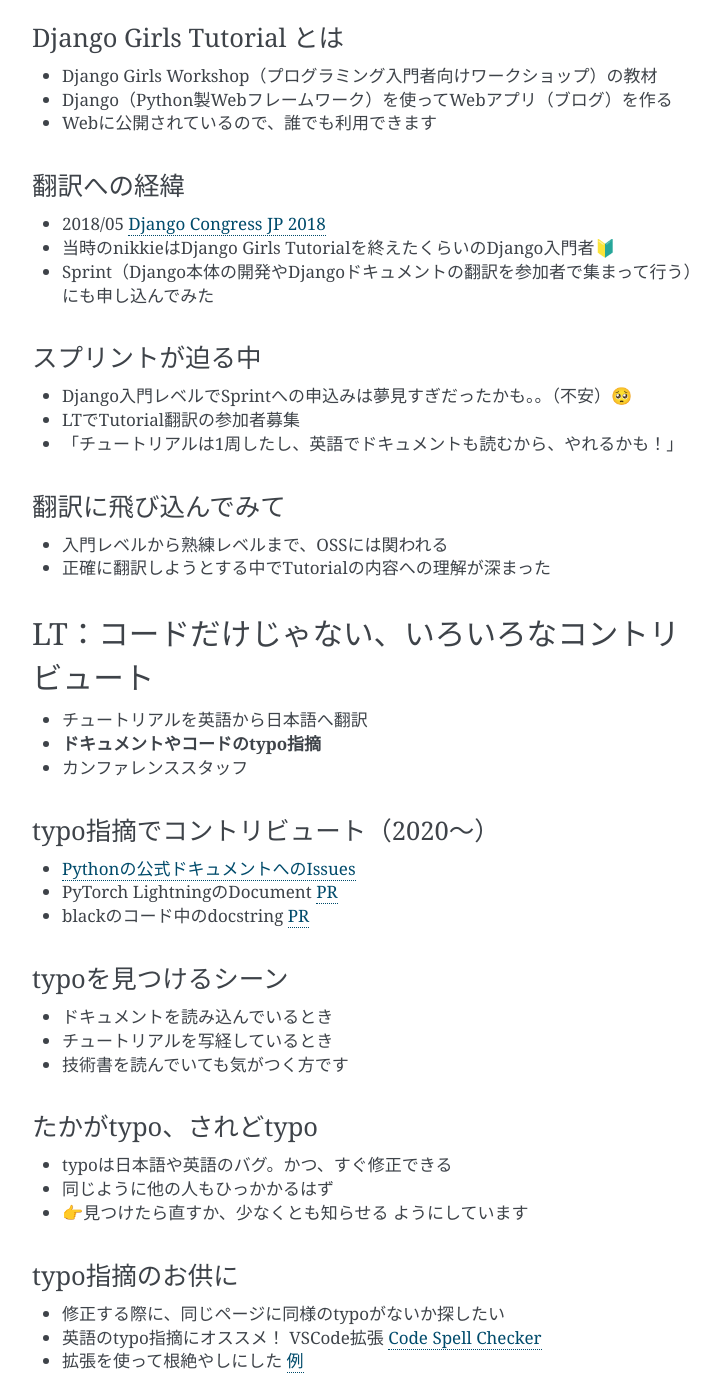
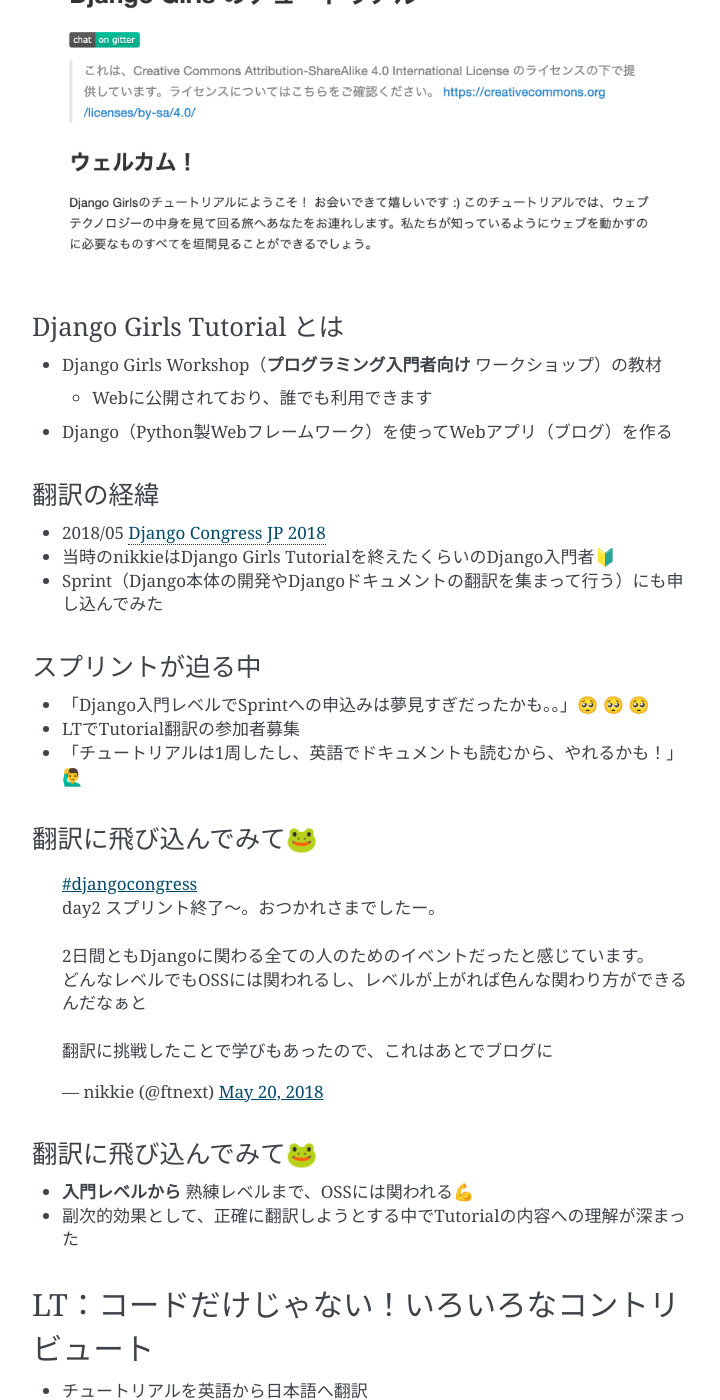
Before and after one commit to ftnext/2021_slides, a Sphinx documentation site: the page built from source/rakus_Feb_oss/not_only_code_but_various_contributions.rst, in a window 1280 px wide and 1400 px high, scrolled down 1566 px. Shown: the whole window, without its empty margins (388-1108 px from the left). Built offline with Sphinx 7.4.7, drawn with Linux system fonts in a browser that asks for light colours; comment, search, counter and statistics services are not loaded; some of the changed text lies outside the part shown.

Commit message:
[style] tweak, markup, twitter & youtube embed

```diff
--- a/source/rakus_Feb_oss/not_only_code_but_various_contributions.rst
+++ b/source/rakus_Feb_oss/not_only_code_but_various_contributions.rst
@@ -1,5 +1,5 @@
 ============================================================
-コードだけじゃない、いろいろなコントリビュート
+コードだけじゃない！いろいろなコントリビュート
 ============================================================
 
 :Event: ラクス OSS LT会
@@ -13,11 +13,11 @@
 * 業務や趣味でPython🐍書いています（2019〜 データサイエンティスト）
 * Love anime!!（＠　🎺🎷🔥　🌈　🏔🏕）
 
-LT：コードだけじゃない、いろいろなコントリビュート
+LT：コードだけじゃない！いろいろなコントリビュート
 ============================================================
 
 * 私はコードをバリバリ書いてコントリビュートしているわけではない
-* コントリビュートしたいので、コード以外の道を模索。それを共有します
+* コントリビュートしたいので、**コード以外の道** を模索。それを共有します
 
 コード以外でのコントリビュート
 ------------------------------------------------
@@ -39,16 +39,16 @@ LT：コードだけじゃない、いろいろなコントリビュート
 
 * いただいたものをコミュニティに返す
 * とはいえ先を行く人に返すのは難しそう
-* 自分がしてもらったことを、次のPython入門者につなぐことはできる！（`TAを始めた <https://gitpitch.com/ftnext/2019_slides/master?p=pynyumon_May_mokumoku_teach/#/5/2>`_）
+* 自分がしてもらったことを、**次のPython入門者につなぐ** ことはできる！（`TAを始めた <https://gitpitch.com/ftnext/2019_slides/master?p=pynyumon_May_mokumoku_teach/#/5/2>`_）
 
 お品書き：これまで経験したコントリビュートを共有します
 ------------------------------------------------
 
-* チュートリアルを英語から日本語へ翻訳
-* ドキュメントやコードのtypo指摘
-* カンファレンススタッフ
+* チュートリアルを英語から日本語へ *翻訳*
+* ドキュメントやコードの *typo指摘*
+* *カンファレンススタッフ*
 
-LT：コードだけじゃない、いろいろなコントリビュート
+LT：コードだけじゃない！いろいろなコントリビュート
 ============================================================
 
 * **チュートリアルを英語から日本語へ翻訳**
@@ -58,36 +58,45 @@ LT：コードだけじゃない、いろいろなコントリビュート
 `Django Girls Tutorial <https://tutorial.djangogirls.org/ja/>`_ 翻訳に参加（2018〜）
 ------------------------------------------------------------------------------------------------
 
-TODO：画像
+.. figure:: ../_static/rakus_Feb_oss/202102django_girls_tutorial_ja_top.png
 
 Django Girls Tutorial とは
 ------------------------------------------------
 
-* Django Girls Workshop（プログラミング入門者向けワークショップ）の教材
+* Django Girls Workshop（**プログラミング入門者向け** ワークショップ）の教材
+
+  * Webに公開されており、誰でも利用できます
+
 * Django（Python製Webフレームワーク）を使ってWebアプリ（ブログ）を作る
-* Webに公開されているので、誰でも利用できます
 
-翻訳への経緯
+翻訳の経緯
 ------------------------------------------------
 
 * 2018/05 `Django Congress JP 2018 <https://djangocongress.jp/2018>`_
 * 当時のnikkieはDjango Girls Tutorialを終えたくらいのDjango入門者🔰
-* Sprint（Django本体の開発やDjangoドキュメントの翻訳を参加者で集まって行う）にも申し込んでみた
+* Sprint（Django本体の開発やDjangoドキュメントの翻訳を集まって行う）にも申し込んでみた
 
 スプリントが迫る中
 ------------------------------------------------
 
-* Django入門レベルでSprintへの申込みは夢見すぎだったかも。。（不安）🥺
+* 「Django入門レベルでSprintへの申込みは夢見すぎだったかも。。」🥺 🥺 🥺
 * LTでTutorial翻訳の参加者募集
-* 「チュートリアルは1周したし、英語でドキュメントも読むから、やれるかも！」
+* 「チュートリアルは1周したし、英語でドキュメントも読むから、やれるかも！」🙋‍♂️
 
-翻訳に飛び込んでみて
+翻訳に飛び込んでみて🐸
 ------------------------------------------------
 
-* 入門レベルから熟練レベルまで、OSSには関われる
-* 正確に翻訳しようとする中でTutorialの内容への理解が深まった
+.. raw:: html
 
-LT：コードだけじゃない、いろいろなコントリビュート
+    <blockquote class="twitter-tweet"><p lang="ja" dir="ltr"><a href="https://twitter.com/hashtag/djangocongress?src=hash&amp;ref_src=twsrc%5Etfw">#djangocongress</a> <br>day2 スプリント終了〜。おつかれさまでしたー。<br><br>2日間ともDjangoに関わる全ての人のためのイベントだったと感じています。<br>どんなレベルでもOSSには関われるし、レベルが上がれば色んな関わり方ができるんだなぁと<br><br>翻訳に挑戦したことで学びもあったので、これはあとでブログに</p>&mdash; nikkie (@ftnext) <a href="https://twitter.com/ftnext/status/998133652692205573?ref_src=twsrc%5Etfw">May 20, 2018</a></blockquote> <script async src="https://platform.twitter.com/widgets.js" charset="utf-8"></script>
+
+翻訳に飛び込んでみて🐸
+------------------------------------------------
+
+* **入門レベルから** 熟練レベルまで、OSSには関われる💪
+* 副次的効果として、正確に翻訳しようとする中でTutorialの内容への理解が深まった
+
+LT：コードだけじゃない！いろいろなコントリビュート
 ============================================================
 
 * チュートリアルを英語から日本語へ翻訳
@@ -106,23 +115,24 @@ typoを見つけるシーン
 
 * ドキュメントを読み込んでいるとき
 * チュートリアルを写経しているとき
-* 技術書を読んでいても気がつく方です
+
+技術書を読んでいるときも気がつきますね
 
 たかがtypo、されどtypo
 ------------------------------------------------
 
-* typoは日本語や英語のバグ。かつ、すぐ修正できる
+* typoは日本語や英語の **バグ** 🐛。かつ、**すぐ修正できる** 🦅
 * 同じように他の人もひっかかるはず
 * 👉見つけたら直すか、少なくとも知らせる ようにしています
 
 typo指摘のお供に
 ------------------------------------------------
 
-* 修正する際に、同じページに同様のtypoがないか探したい
+* 修正する際に、**同じページに同様のtypoがないか** 探したい🔍
 * 英語のtypo指摘にオススメ！ VSCode拡張 `Code Spell Checker <https://marketplace.visualstudio.com/items?itemName=streetsidesoftware.code-spell-checker>`_
 * 拡張を使って根絶やしにした `例 <https://github.com/attakei/sphinx-revealjs/pull/37>`_
 
-LT：コードだけじゃない、いろいろなコントリビュート
+LT：コードだけじゃない！いろいろなコントリビュート
 ============================================================
 
 * チュートリアルを英語から日本語へ翻訳
@@ -134,30 +144,36 @@ PyCon JP スタッフ（2019〜）
 
 * PyCon＝Python Conference
 * Pythonコミュニティへのお返しとして
-* 好きなLT 『`ありがとうと言おう <https://youtu.be/7U2D5tcMZb4?t=2081>`_』（PyCon JP 2019）
+
+好きなLT 『ありがとうと言おう』（PyCon JP 2019）
+------------------------------------------------
+
+.. raw:: html
+
+    <iframe width="560" height="315" src="https://www.youtube.com/embed/7U2D5tcMZb4?start=2081" frameborder="0" allow="accelerometer; autoplay; clipboard-write; encrypted-media; gyroscope; picture-in-picture" allowfullscreen></iframe>
 
 カンファレンススタッフ
 ------------------------------------------------
 
-* PyCon JPのスタッフはPythonを書けなくても全然やっていきます！
+* PyCon JPのスタッフは **Pythonを書けなくても** 全然やっていきます！
 * 他のカンファレンススタッフも同じだと思います
-* プログラミングで自動化できたら10x staffになれるかも
+* プログラミングで自動化できたら10x staff🧙‍♂️になれるかも
 
 私の熱いスタッフ活動（2019）
 ------------------------------------------------
 
-* PyCon JP Blogに記事を書く
-* キーノートスピーカーとメールやり取り（『独学プログラマー』のCoryさん）
-* 託児室の運営
+* PyCon JP Blogに記事を書く✍️
+* キーノートスピーカーとメールやり取り📧（『独学プログラマー』のCoryさん）
+* 託児室の運営👪
 
 スタッフ活動でコードも書きたい！（2020）
 ------------------------------------------------
 
-* 繰り返す作業の自動化
+* 繰り返す作業の自動化🤖
 * プロポーザルレビューに使うWebアプリを自作
 * 詳しくは July Tech Festa 2020 `カンファレンススタッフとしてコードを書いて広げるエンジニアリング・ライフ <https://docs.google.com/presentation/d/1ATNL1J5OtCW3ay3rs8kynULl0cJ6bKJje654XvI8BuM/edit#slide=id.g8cb055e450_0_144>`_
 
-英語でのコミュニケーションは？
+質問：英語でのコミュニケーションは？
 ============================================================
 
 * コード以外の道でも、英語のコミュニケーションは必要
@@ -169,19 +185,19 @@ PyCon JP スタッフ（2019〜）
 英語を読めれば、ツールを駆使して英語を書ける
 ------------------------------------------------
 
-1. 日本語をDeepLに入れる
-2. 出てきた英語を読んで修正（macOSの辞書.appを引く）
+1. 日本語を **DeepL翻訳** に入れる
+2. 出てきた英語を読んで修正（macOSの **辞書.app** を引く）
 
 英語のドキュメントに当たっているなら大丈夫です！
 （`詳しく知りたい方へ <https://nikkie-ftnext.hatenablog.com/entry/stay-home-connect-global-pyconhiro2020>`_）
 
-まとめ：コードだけじゃない、いろいろなコントリビュート
+まとめ：コードだけじゃない！いろいろなコントリビュート
 ============================================================
 
-* コードがバリバリ書けなくてもコントリビュートできる！
+* **コードがバリバリ書けなくても** コントリビュートできる！
 * このLTが一歩目を踏み出すきっかけになったら嬉しいです
 
-nikkieが経験した、コードだけじゃない、いろいろなコントリビュート
+nikkieが経験した、いろいろなコントリビュート
 ------------------------------------------------------------------------------------------------
 
 * チュートリアルを英語から日本語へ翻訳
@@ -200,6 +216,7 @@ nikkieが経験した、コードだけじゃない、いろいろなコント
 ご清聴ありがとうございました
 ------------------------------------------------
 
-コード以外の道で経験値を稼いだ結果、最近は小さくコードでコントリビュートできるようになってきて、めちゃくちゃ楽しいです！！
+    コード以外の道で経験値を稼いだ結果、最近ではPythonを使っているOSSに、小さなコードでコントリビュートできるようになってきて、めちゃくちゃ楽しいです！！
+    （`nikkie談 <https://twitter.com/ftnext/status/1355472263345106952?s=20>`_）
 
 Special thanks `sphinx-revealjs <https://github.com/attakei/sphinx-revealjs>`_ by @attakeiさん
```
